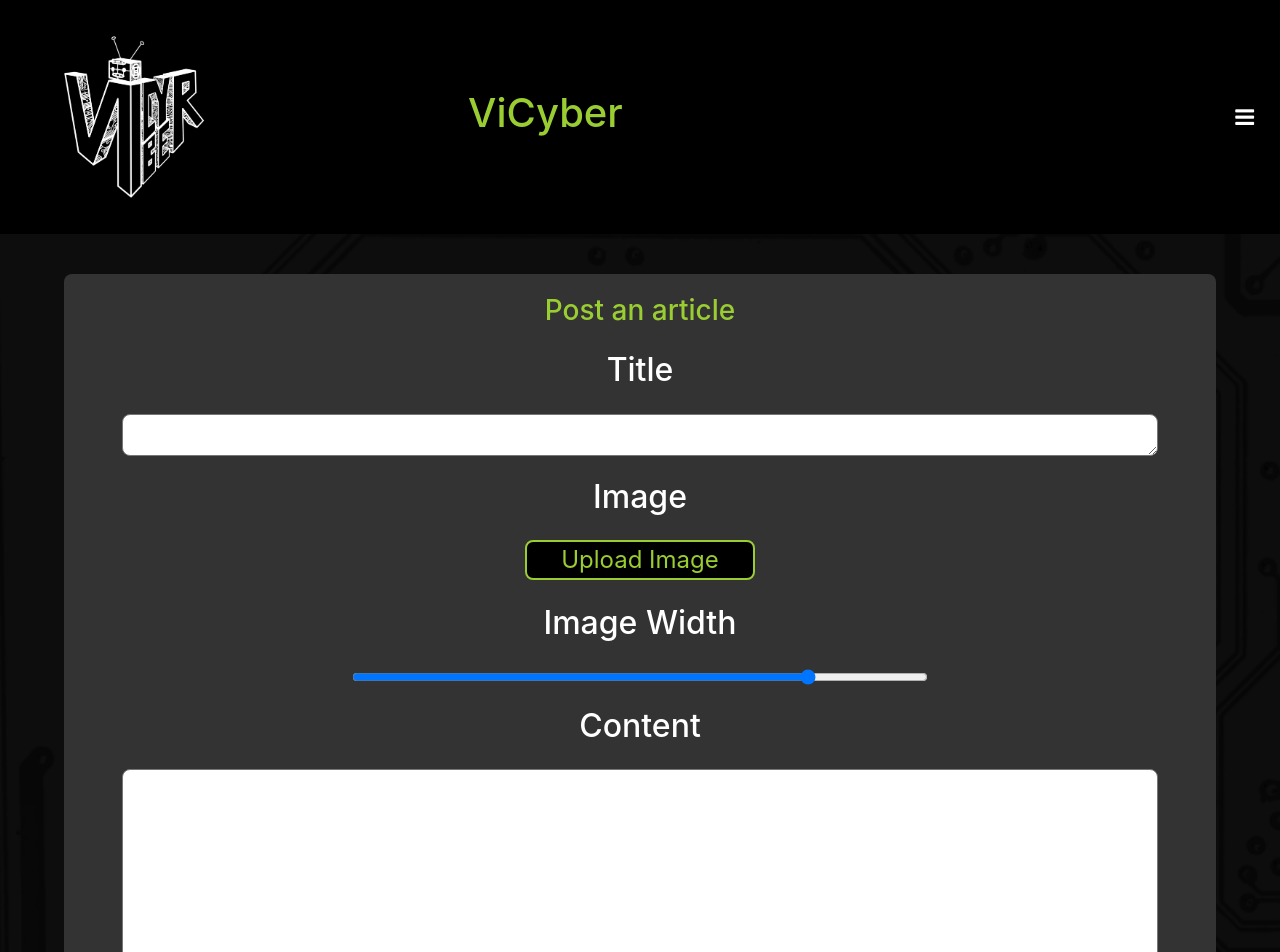
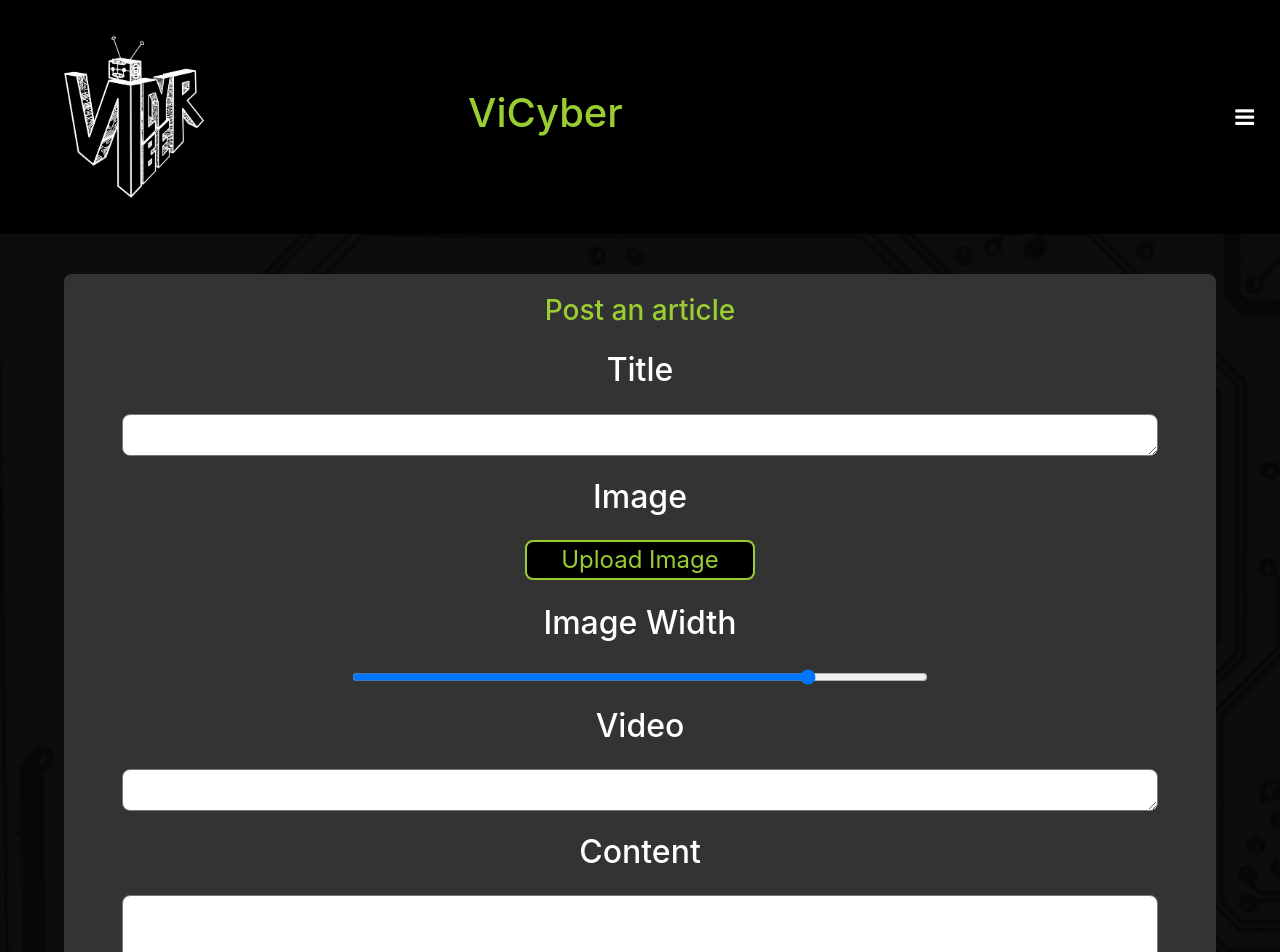
Before and after one commit to CezarBaluta/viCyber, an Angular app: page /admin in a window 1280 px wide. Shown: the top 952 px of the page. Built offline with nearby package versions, Linux system fonts and the light colour scheme.

Commit message:
added video?

```diff
--- a/src/app/admin/admin.component.html
+++ b/src/app/admin/admin.component.html
@@ -9,6 +9,9 @@
     <img [style.width.%]="imageWidth" *ngIf="imagePreview" [src]="imagePreview" alt="Image preview" />
     <h2 class="form-attribute">Image Width</h2>
     <input class="imgWidthSlider" type="range" min="0" max="100" name="imageWidth" [(ngModel)]="imageWidth" />
+
+    <h2 class="form-attribute">Video</h2>
+    <textarea class="form-textarea" rows="1" [(ngModel)]="videoURL" name="videoURL"></textarea>
 
     <h2 class="form-attribute">Content</h2>
     <textarea class="form-textarea" rows="7" [(ngModel)]="content" name="content" required></textarea>
--- a/src/app/admin/admin.component.ts
+++ b/src/app/admin/admin.component.ts
@@ -13,6 +13,7 @@ export class AdminComponent implements OnInit {
   imagePreview: string | ArrayBuffer | null = null
   imageWidth: number = 80
   selectedImage: File | null = null;
+  videoURL: string | null = null;
   content: string
   passwordPost: string
 
@@ -82,15 +83,14 @@ export class AdminComponent implements OnInit {
       // Set the API key
       this.apiService.apiKey = this.passwordPost;
 
-      // Upload the image and wait for the image ID
+      // Upload the image and wait for the image ID, if any
       let imageId = await this.uploadImage();
-      if (!imageId) {
-        imageId = null
-      }
+
       // Set the article data with the image ID
       const articleData = {
         title: this.title,
         imageid: imageId,
+        videourl: this.videoURL,
         content: this.content
       };
 
--- a/src/app/news/news.component.html
+++ b/src/app/news/news.component.html
@@ -2,8 +2,8 @@
     <div *ngFor="let article of articleArray" class="article-div">
         <h2 class="article-title" [innerHTML]="article.Title"></h2>
         <img *ngIf="article.imageUrl" [src]="article.imageUrl" [style.width.%]="article.imageWidth" [style.margin-left.%]="article.marginLeft" class="article-image"/>
+        <iframe *ngIf="article.VideoURL" width="560" height="315" src="article.VideoURL" frameborder="0" allowfullscreen></iframe>
         <p class="article-content" [innerHTML]="article.Content"></p>
         <p class="article-id">id: {{ article.ID }}</p>
     </div>
-    <!-- <iframe width="560" height="315" src="https://www.youtube.com/embed/BJc39EExAuU?si=QJ2RHOxiy4ja1Gsj" frameborder="0" allowfullscreen></iframe> -->
 </div>
```
